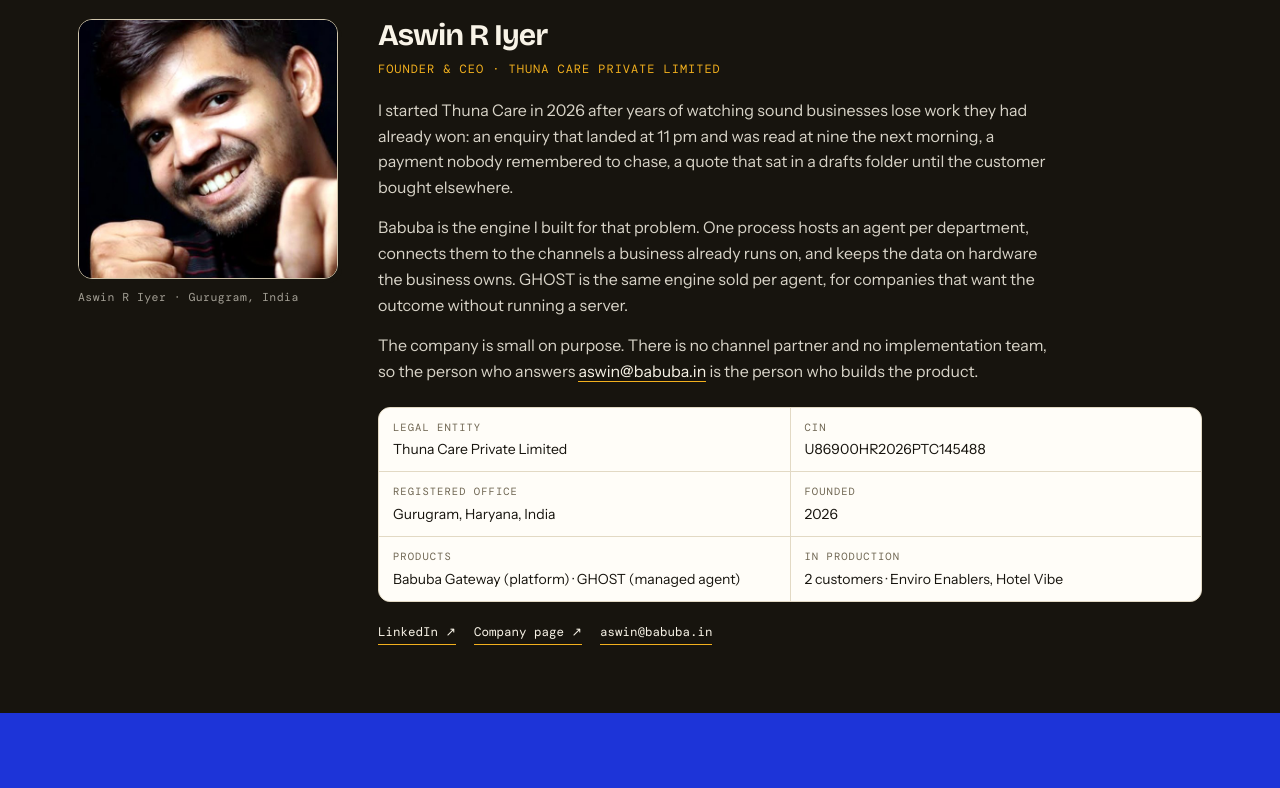
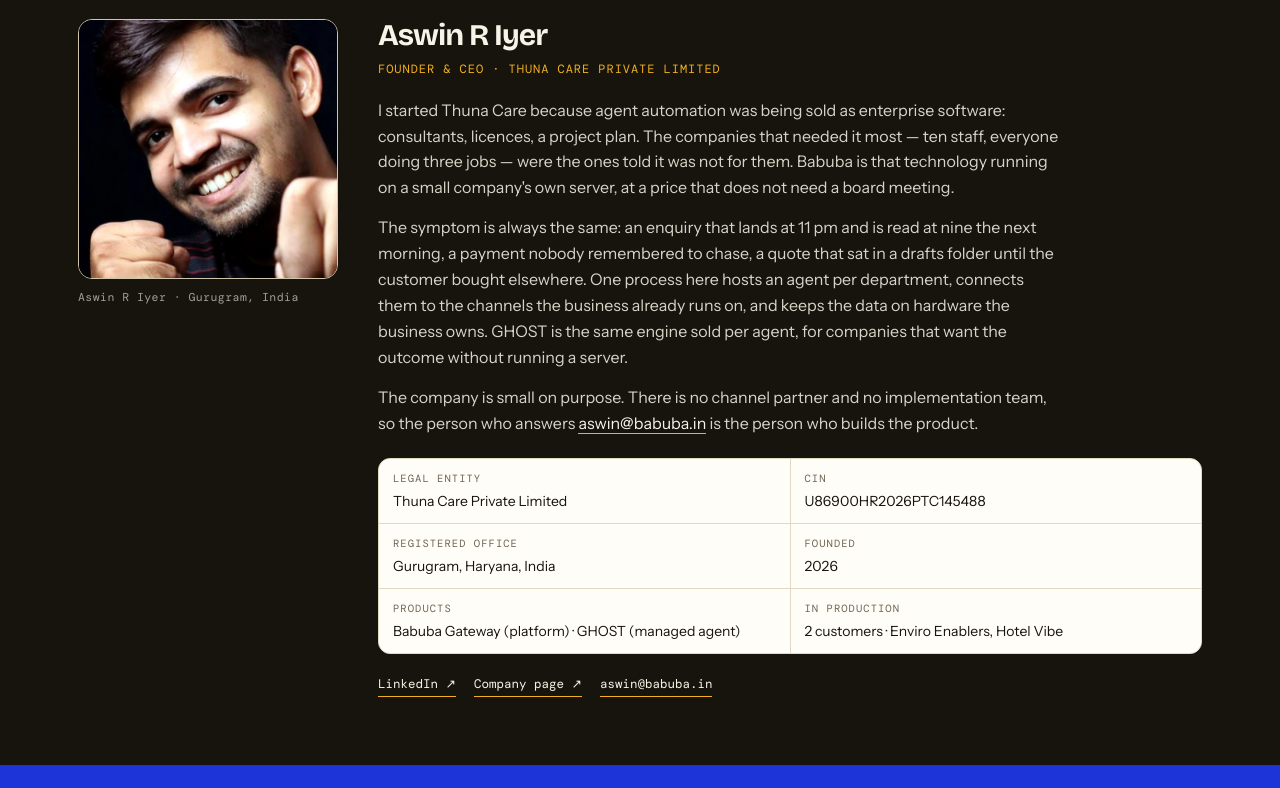
Before and after one commit to thunacare-alt/www.babuba.in, a plain HTML site: page index.html in a window 1280 px wide. Shown: the part 5332-6120 px from the top of the page. Drawn offline with Linux system fonts and the light colour scheme; animation ran at ten frames a second.

Commit message:
Company: state the real founding reason
Agent automation was sold as enterprise software; the small companies that
needed it were told it was not for them. That is what Babuba exists to fix.

```diff
--- a/index.html
+++ b/index.html
@@ -1074,8 +1074,8 @@ html.js .rv.in{opacity:1;animation:rvIn .78s cubic-bezier(.22,.68,.3,1) var(--d,
       <div class="team-body">
         <h3 class="disp">Aswin R Iyer</h3>
         <div class="team-role">Founder &amp; CEO &middot; Thuna Care Private Limited</div>
-        <p>I started Thuna Care in 2026 after years of watching sound businesses lose work they had already won: an enquiry that landed at 11 pm and was read at nine the next morning, a payment nobody remembered to chase, a quote that sat in a drafts folder until the customer bought elsewhere.</p>
-        <p>Babuba is the engine I built for that problem. One process hosts an agent per department, connects them to the channels a business already runs on, and keeps the data on hardware the business owns. GHOST is the same engine sold per agent, for companies that want the outcome without running a server.</p>
+        <p>I started Thuna Care because agent automation was being sold as enterprise software: consultants, licences, a project plan. The companies that needed it most &mdash; ten staff, everyone doing three jobs &mdash; were the ones told it was not for them. Babuba is that technology running on a small company's own server, at a price that does not need a board meeting.</p>
+        <p>The symptom is always the same: an enquiry that lands at 11 pm and is read at nine the next morning, a payment nobody remembered to chase, a quote that sat in a drafts folder until the customer bought elsewhere. One process here hosts an agent per department, connects them to the channels the business already runs on, and keeps the data on hardware the business owns. GHOST is the same engine sold per agent, for companies that want the outcome without running a server.</p>
         <p>The company is small on purpose. There is no channel partner and no implementation team, so the person who answers <a href="mailto:aswin@babuba.in">aswin@babuba.in</a> is the person who builds the product.</p>
         <dl class="team-facts">
           <div><dt>Legal entity</dt><dd>Thuna Care Private Limited</dd></div>
```
